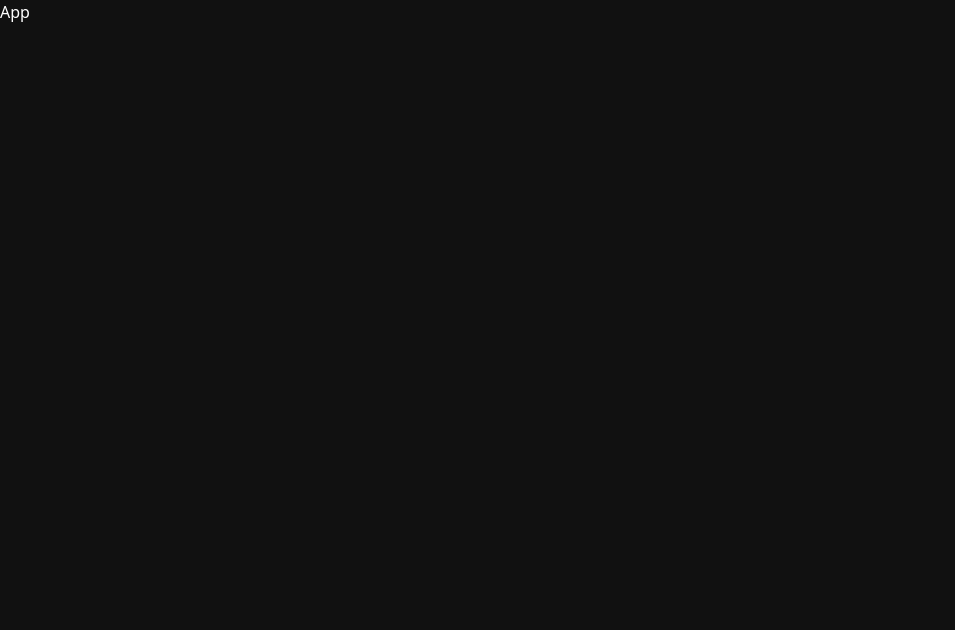
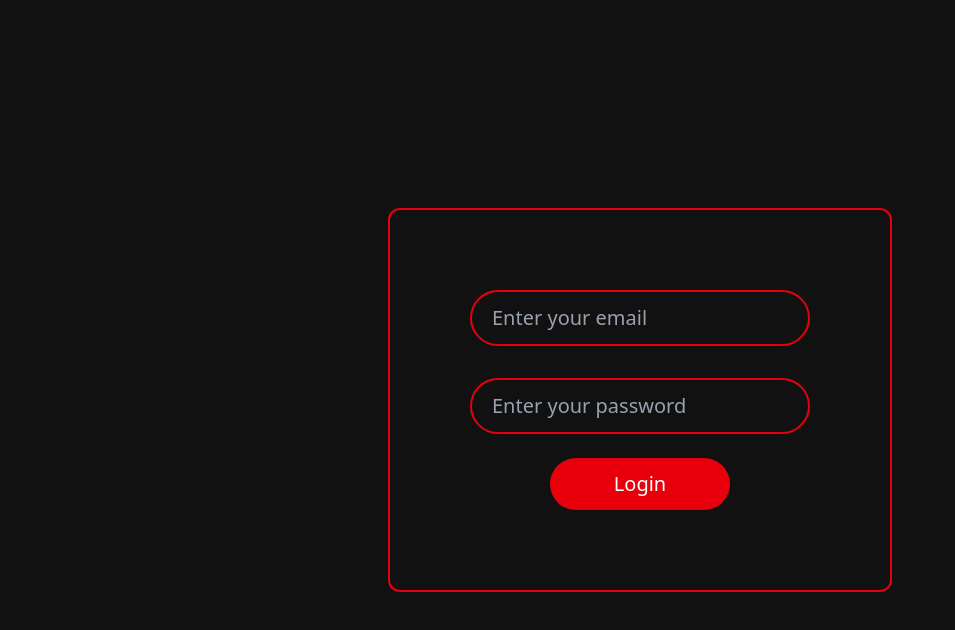
Before and after one commit to rajaNayak123/SmartTaskManager, a React (Vite) app: page / in a window 1280 px wide. Shown: the top 630 px of the page, without its empty margins (0-955 px from the left). Built offline with nearby package versions, Linux system fonts and the light colour scheme.

Commit message:
Complete login page

```diff
--- a/src/App.jsx
+++ b/src/App.jsx
@@ -1,9 +1,11 @@
-
 import React from 'react'
+import Login from './components/Auth/Login.jsx'
 
 const App = () => {
   return (
-    <div>App</div>
+    <>
+    <Login/>
+    </>
   )
 }
 
--- a/src/components/Auth/Login.jsx
+++ b/src/components/Auth/Login.jsx
@@ -0,0 +1,63 @@
+import React, { useState } from "react";
+
+const Login = () => {
+  const [email, setEmail] = useState("");
+  const [password, setPassword] = useState("");
+  const [error, setError] = useState("");
+
+  const handleSubmit = (e) => {
+    e.preventDefault();
+    setError(""); // Clear previous errors
+
+    if (!email || !password) {
+      setError("Both fields are required!");
+      return;
+    }
+
+    console.log("Email:", email);
+    console.log("Password:", password);
+    // Add authentication logic here (API call, etc.)
+
+    setEmail("")
+    setPassword("")
+  };
+
+  return (
+    <div className="flex h-screen w-screen items-center justify-center">
+      <div className="border-2 border-red-600 rounded-xl p-20">
+        <form
+          onSubmit={handleSubmit}
+          className="flex flex-col items-center justify-center"
+        >
+          <input
+            className="outline-none bg-transparent border-2 border-red-600 text-xl py-3 px-5 rounded-full placeholder:text-gray-400"
+            type="email"
+            value={email}
+            onChange={(e) => setEmail(e.target.value)}
+            required
+            placeholder="Enter your email"
+          />
+
+          <input
+            className=" outline-none bg-transparent border-2 border-red-600  text-xl py-3 px-5 rounded-full mt-8 placeholder:text-gray-400"
+            type="password"
+            value={password}
+            onChange={(e) => setPassword(e.target.value)}
+            required
+            placeholder="Enter your password"
+          />
+
+          {error && <p className="text-red-500 mt-2">{error}</p>}
+          <button
+            className=" mt-6 text-white bg-red-600 border-2 border-none text-xl py-3 px-16 rounded-full placeholder:text-gray-300 cursor-pointer"
+            type="submit"
+          >
+            Login
+          </button>
+        </form>
+      </div>
+    </div>
+  );
+};
+
+export default Login;
--- a/src/index.css
+++ b/src/index.css
@@ -2,9 +2,6 @@
 
 *{
   color: #fff;
-  margin: 0;
-  padding: 0;
-  box-sizing: border-box;
 }
 html, body{
   height: 100%;
```
